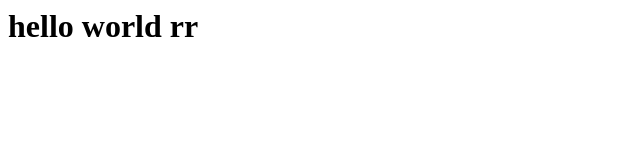
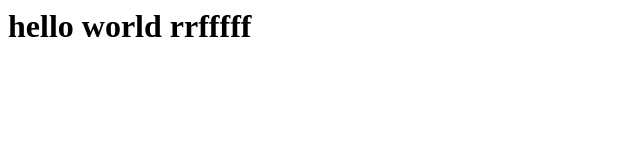
Before and after one commit to Rida-Lamiini/Test-repo, a plain HTML site: page index.html in a window 1280 px wide. Shown: the whole page, without its empty margins (0-640 px from the left). Drawn offline with Linux system fonts and the light colour scheme.

Commit message:
update greeting message in index.html

```diff
--- a/index.html
+++ b/index.html
@@ -1 +1 @@
-<h1>hello world rr</h1>
+<h1>hello world rrfffff</h1>
```
